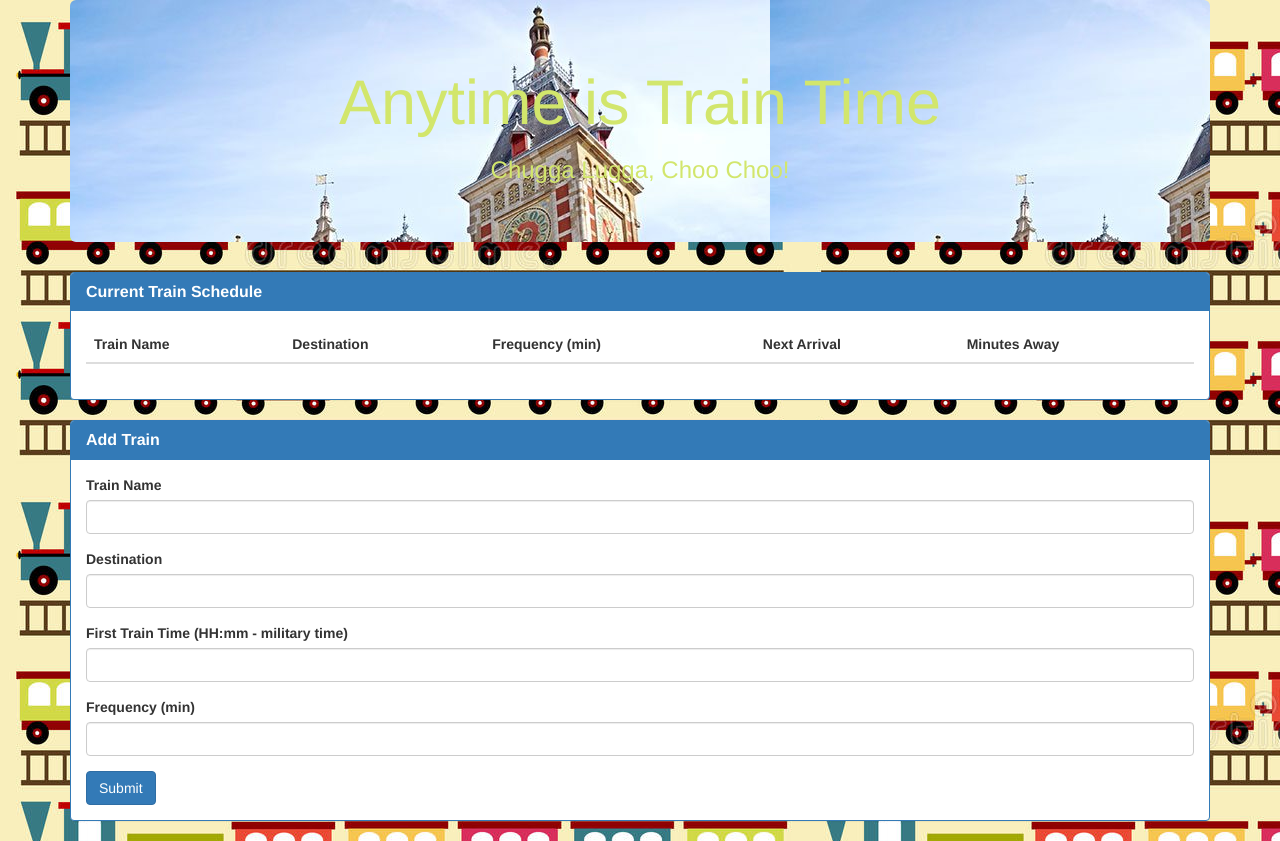
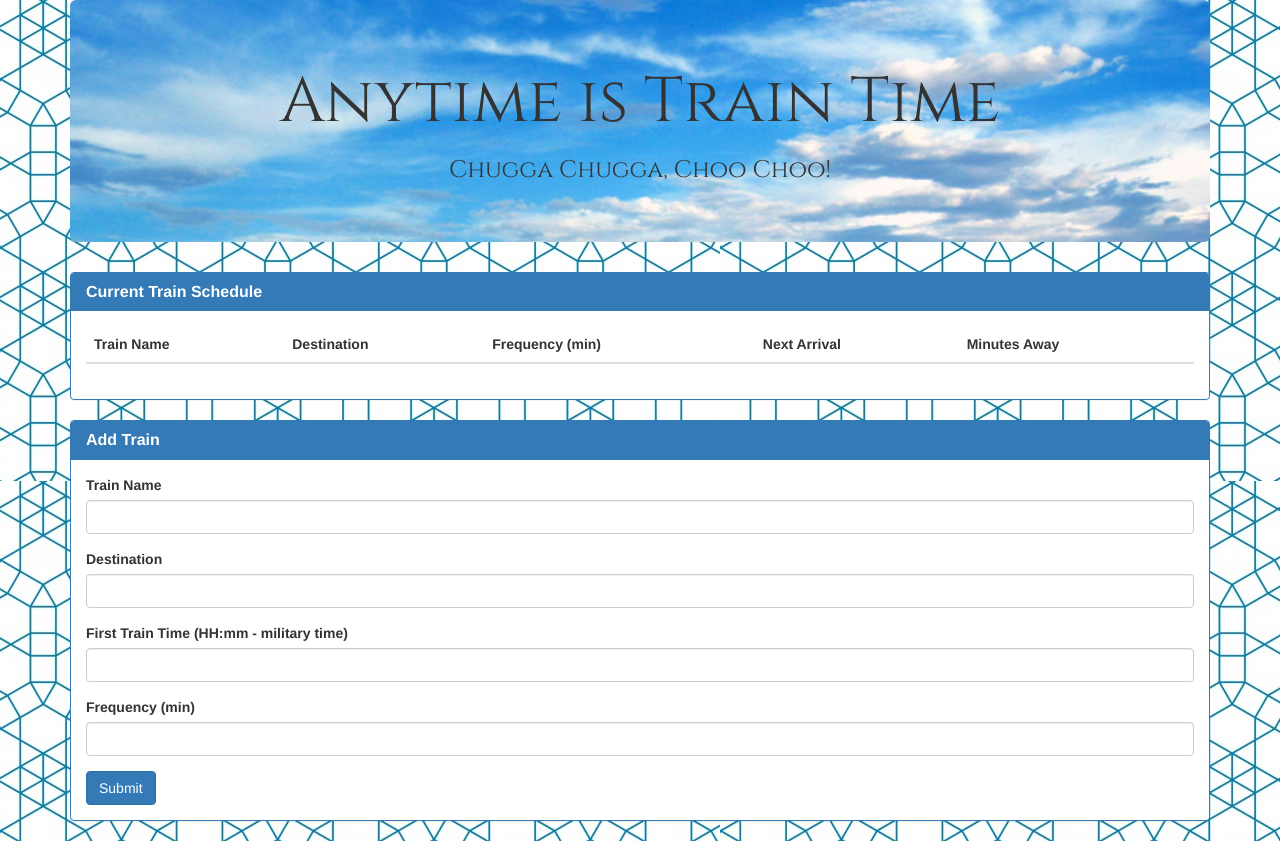
Before and after one commit to kaileytetrick/Train-Scheduler, a plain HTML site: page index.html in a window 1280 px wide. Drawn offline with nearby package versions, Linux system fonts and the light colour scheme; no server answers.

Commit message:
style changes

```diff
--- a/assets/css/style.css
+++ b/assets/css/style.css
@@ -1,8 +1,9 @@
 body {
-    background-image: url("../images/train.jpg");
+    background-image: url("../images/pattern.jpg");
 }
-
 .jumbotron {
-    background-image: url("../images/st.jpg");
-    max-width: 100%;
+    font-family: 'Cinzel', serif;
+    background-image:  url("../images/sky.jpg");
+    background-size: cover;
+    color: rgb(34, 34, 36);
 }
--- a/index.html
+++ b/index.html
@@ -6,7 +6,7 @@
     <meta name="viewport" content="width=device-width, initial-scale=1.0">
     <meta http-equiv="X-UA-Compatible" content="ie=edge">
     <title>Train Scheduler</title>
-
+    <link href="https://fonts.googleapis.com/css?family=Cinzel" rel="stylesheet">
     <link rel="stylesheet" type="text/css" href="assets/css/style.css">
     <link rel="stylesheet" href="https://maxcdn.bootstrapcdn.com/bootstrap/3.3.7/css/bootstrap.min.css" integrity="sha384-BVYiiSIFeK1dGmJRAkycuHAHRg32OmUcww7on3RYdg4Va+PmSTsz/K68vbdEjh4u"
         crossorigin="anonymous">
@@ -16,9 +16,9 @@
 
     <div class="container">
 
-        <div class="jumbotron" style="background-color: rgb(151, 198, 242); color: rgb(210, 230, 108)">
+        <div class="jumbotron">
             <h1 class="text-center">Anytime is Train Time</h1>
-            <h3 class="text-center">Chugga Lugga, Choo Choo!</h3>
+            <h3 class="text-center">Chugga Chugga, Choo Choo!</h3>
         </div>
 
         <div class="row">
```
Also changed, not shown: assets/images/pattern.jpg (added), assets/images/sky.jpg (added).
